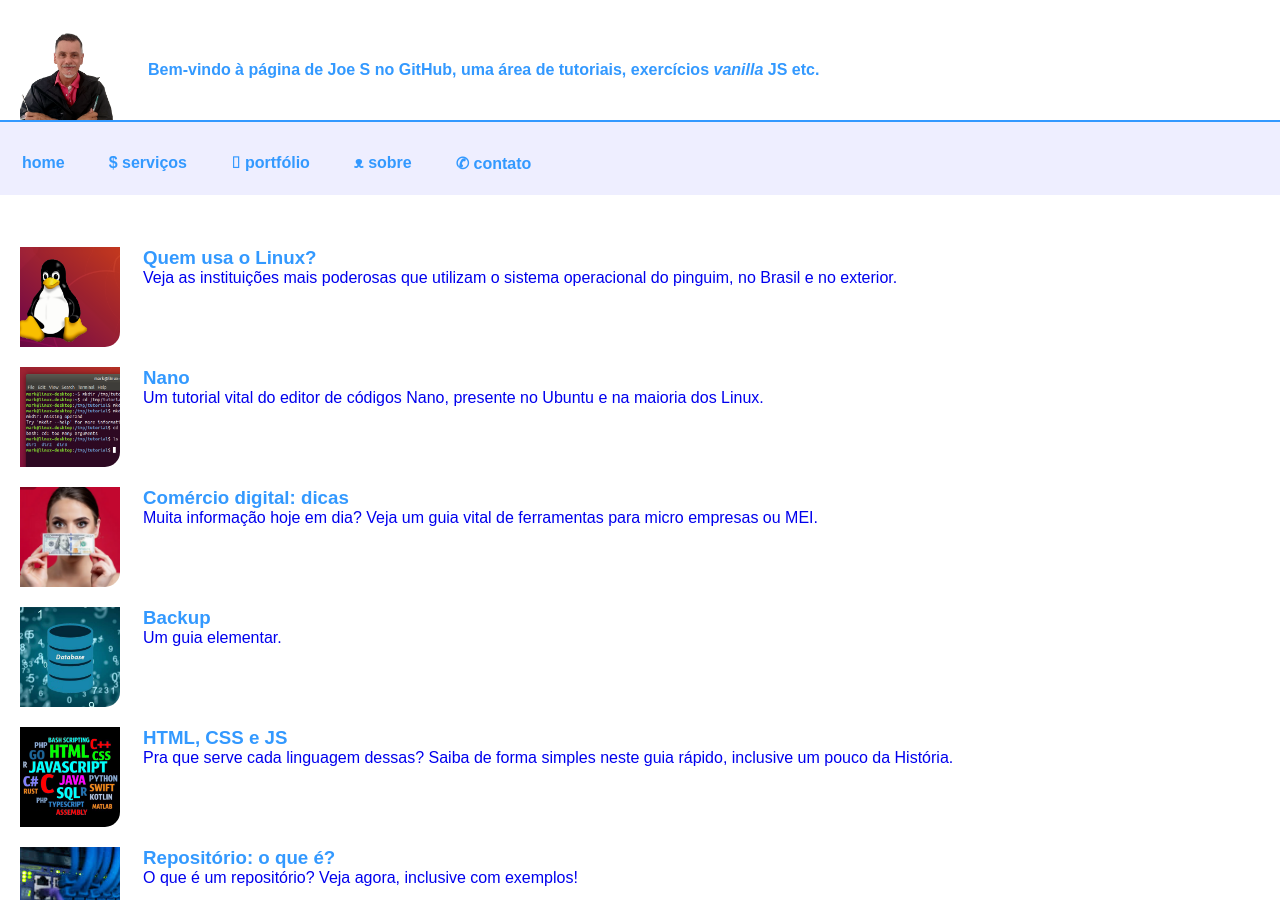
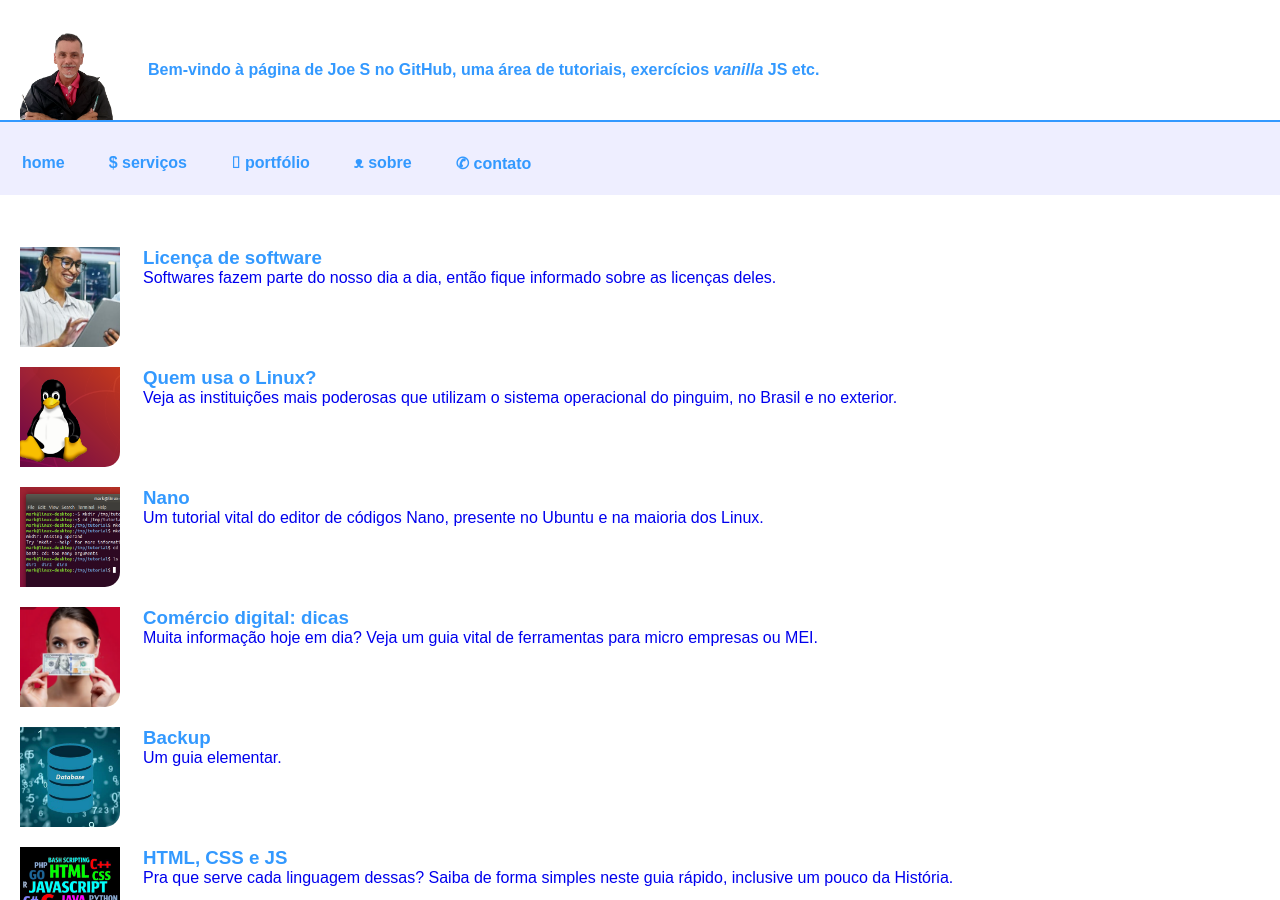
Before and after one commit to Joesynth/joesynth.github.io, a Jekyll site: the page built from index.html, in a window 1280 px wide and 900 px high. Built offline with Jekyll 4.4.1, drawn with Linux system fonts in a browser that asks for light colours; some of the changed text lies outside the part shown.

Commit message:
Update artigo.json

```diff
--- a/_data/artigo.json
+++ b/_data/artigo.json
@@ -1,4 +1,10 @@
 [
+  {
+    "href": "licenca-de-software.html",
+    "src": "image/ti.png",
+    "h3": "Licença de software",
+    "p": "Softwares fazem parte do nosso dia a dia, então fique informado sobre as licenças deles."
+  },
   {
     "href": "quem-usa-linux.html",
     "src": "image/linux.png",
```
